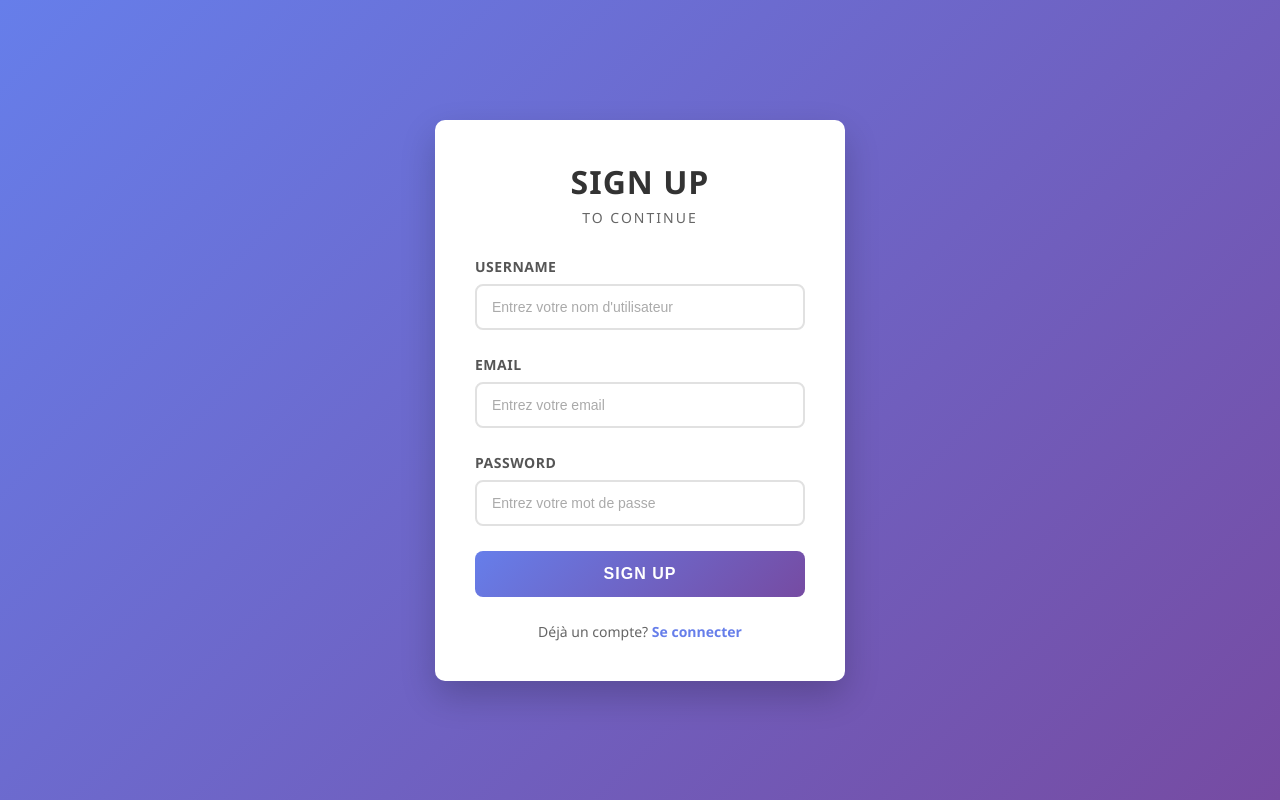
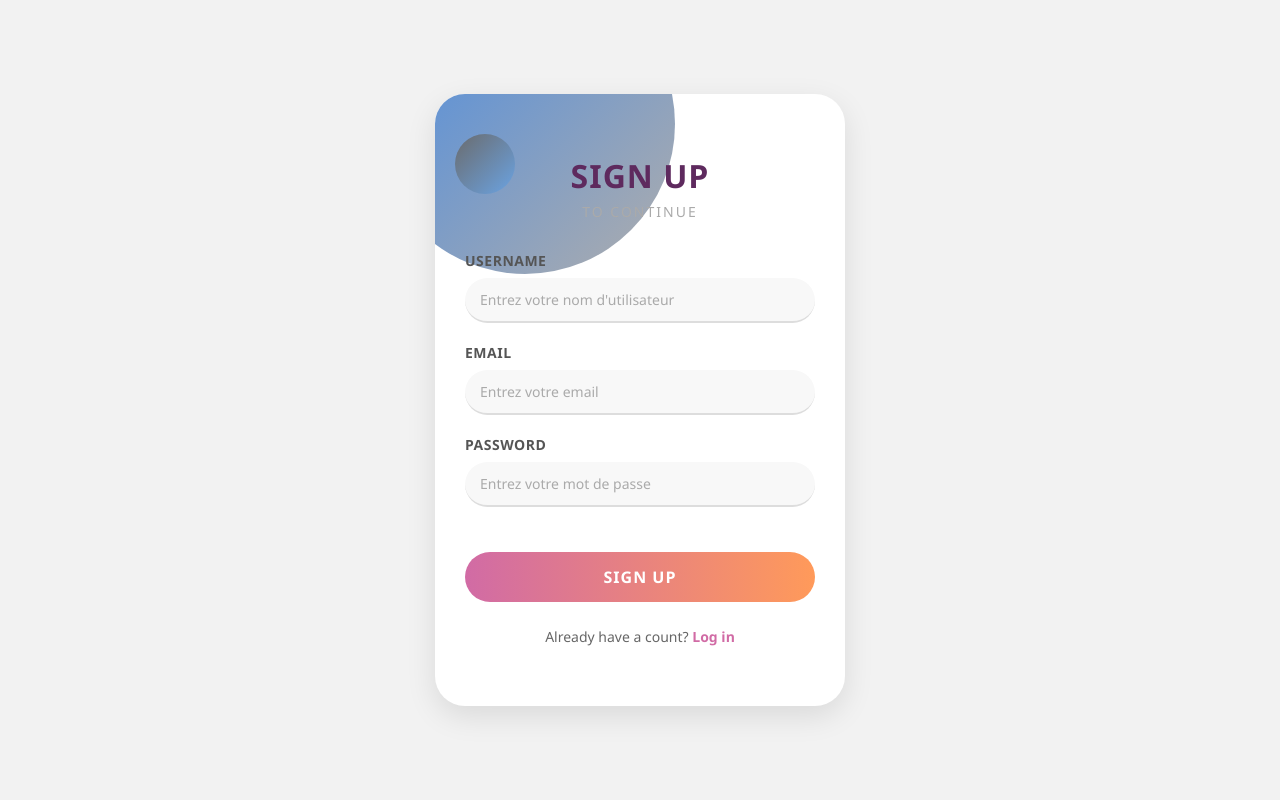
Before and after one commit to laribi083/projet, a web app: page /create in a window 1280 px wide. Run offline with its HTML, style and script files only (its server is not run), Linux system fonts and the light colour scheme; data that the repository does not hold is empty.

Commit message:
Dernières modifications avant fusion

```diff
--- a/src/main/webapp/create.html
+++ b/src/main/webapp/create.html
@@ -1,14 +1,20 @@
+
 <!DOCTYPE html>
 <html lang="fr">
 <head>
     <meta charset="UTF-8">
     <meta name="viewport" content="width=device-width, initial-scale=1.0">
     <title>Inscription - Modèle Mémoire</title>
-    <link rel="stylesheet" href="create.css">
+    <link rel="stylesheet" href="css/create.css">
 </head>
 <body>
     <div class="container">
         <div class="signup-box">
+            <!-- Cercles décoratifs -->
+            <div class="gradient-top"></div>
+            <div class="gradient-small"></div>
+
+            <div class="content">
                 <h1>SIGN UP</h1>
                 <p class="subtitle">TO CONTINUE</p>
 
@@ -31,10 +37,11 @@
                     <button type="submit" class="signup-btn">SIGN UP</button>
                 </form>
 
-            <p class="login-link">Déjà un compte? <a href="login.html">Se connecter</a></p>
+                <p class="login-link">Already have a count? <a href="login.html">Log in</a></p>
+            </div>
         </div>
     </div>
 
-    <script src="create.js"></script>
+    <script src="js/create.js"></script>
 </body>
 </html>
--- a/src/main/webapp/css/create.css
+++ b/src/main/webapp/css/create.css
@@ -2,42 +2,79 @@
     margin: 0;
     padding: 0;
     box-sizing: border-box;
+    font-family: 'Segoe UI', sans-serif;
 }
 
 body {
-    font-family: 'Segoe UI', Tahoma, Geneva, Verdana, sans-serif;
-    background: linear-gradient(135deg, #667eea 0%, #764ba2 100%);
-    min-height: 100vh;
+    height: 100vh;
     display: flex;
     justify-content: center;
     align-items: center;
+    background: #f2f2f2;
+    margin: 0;
+    overflow: hidden;
 }
 
 .container {
     width: 100%;
     max-width: 450px;
     padding: 20px;
+    position: relative;
 }
 
 .signup-box {
     background: white;
-    border-radius: 10px;
-    padding: 40px;
-    box-shadow: 0 15px 35px rgba(0, 0, 0, 0.2);
+    border-radius: 0px;
+    padding: 60px 30px;
+    box-shadow: none;
+    position: relative;
+    overflow: hidden;
+    width: 100%;
+}
+
+/* Cercles de gradient */
+.gradient-top {
+    position: absolute;
+    top: -120px;
+    left: -60px;
+    width: 300px;
+    height: 300px;
+    background: linear-gradient(135deg, #458ae4, #afadac);
+    border-radius: 50%;
+    z-index: 1;
+}
+
+.gradient-small {
+    position: absolute;
+    top: 40px;
+    left: 20px;
+    width: 60px;
+    height: 60px;
+    background: linear-gradient(135deg, #6a6b6d, #6ba3e2);
+    border-radius: 50%;
+    z-index: 1;
+}
+
+.content {
+    position: relative;
+    z-index: 2;
+    max-width: 400px;
+    margin: 0 auto;
+    top: 0;
 }
 
 h1 {
     text-align: center;
-    color: #333;
+    margin-bottom: 5px;
+    color: #5e2a5e;
     font-size: 32px;
     font-weight: 700;
-    margin-bottom: 5px;
     letter-spacing: 1px;
 }
 
 .subtitle {
     text-align: center;
-    color: #666;
+    color: #aaa;
     font-size: 14px;
     margin-bottom: 30px;
     text-transform: uppercase;
@@ -45,7 +82,8 @@ h1 {
 }
 
 .input-group {
-    margin-bottom: 25px;
+    margin-bottom: 20px;
+    position: relative;
 }
 
 label {
@@ -61,16 +99,18 @@ label {
 input {
     width: 100%;
     padding: 12px 15px;
-    border: 2px solid #e1e1e1;
-    border-radius: 8px;
-    font-size: 16px;
-    transition: all 0.3s ease;
+    border: none;
+    border-bottom: 2px solid #ddd;
     outline: none;
+    font-size: 14px;
+    transition: 0.3s;
+    border-radius: 25px;
+    background: #f8f8f8;
 }
 
 input:focus {
-    border-color: #667eea;
-    box-shadow: 0 0 0 3px rgba(102, 126, 234, 0.1);
+    border-color: #d16ba5;
+    background: white;
 }
 
 input::placeholder {
@@ -81,21 +121,22 @@ input::placeholder {
 .signup-btn {
     width: 100%;
     padding: 14px;
-    background: linear-gradient(135deg, #667eea 0%, #764ba2 100%);
+    border: none;
+    border-radius: 30px;
+    background: linear-gradient(90deg, #d16ba5, #ff9a5a);
     color: white;
-    border: none;
-    border-radius: 8px;
     font-size: 16px;
+    margin-top: 25px;
+    cursor: pointer;
+    transition: 0.3s;
     font-weight: 600;
     text-transform: uppercase;
     letter-spacing: 1px;
-    cursor: pointer;
-    transition: transform 0.3s ease, box-shadow 0.3s ease;
 }
 
 .signup-btn:hover {
+    opacity: 0.9;
     transform: translateY(-2px);
-    box-shadow: 0 5px 20px rgba(102, 126, 234, 0.4);
 }
 
 .signup-btn:active {
@@ -105,45 +146,41 @@ input::placeholder {
 .login-link {
     text-align: center;
     margin-top: 25px;
+    font-size: 14px;
     color: #666;
-    font-size: 14px;
 }
 
 .login-link a {
-    color: #667eea;
+    color: #d16ba5;
     text-decoration: none;
     font-weight: 600;
     transition: color 0.3s ease;
 }
 
 .login-link a:hover {
-    color: #764ba2;
+    color: #ff9a5a;
     text-decoration: underline;
 }
 
-/* Styles pour les messages d'erreur */
+/* Messages d'erreur et succès */
 .error-message {
     color: #e74c3c;
     font-size: 13px;
     margin-top: 5px;
     display: none;
+    padding-left: 15px;
 }
 
 input.error {
     border-color: #e74c3c;
+    background: #fff0f0;
 }
 
-input.error:focus {
-    border-color: #e74c3c;
-    box-shadow: 0 0 0 3px rgba(231, 76, 60, 0.1);
-}
-
-/* Message de succès */
 .success-message {
     background-color: #4CAF50;
     color: white;
     padding: 10px;
-    border-radius: 5px;
+    border-radius: 25px;
     margin-top: 20px;
     text-align: center;
     animation: fadeIn 0.5s ease-in-out;
@@ -163,7 +200,21 @@ input.error:focus {
 /* Responsive */
 @media (max-width: 480px) {
     .signup-box {
-        padding: 30px 20px;
+        padding: 40px 20px;
+    }
+
+    .gradient-top {
+        width: 200px;
+        height: 200px;
+        top: -80px;
+        left: -40px;
+    }
+
+    .gradient-small {
+        width: 40px;
+        height: 40px;
+        top: 30px;
+        left: 10px;
     }
 
     h1 {
@@ -181,4 +232,13 @@ input.error:focus {
     .signup-btn {
         padding: 12px;
     }
+
 }
+.signup-box {
+    background: white;
+    border-radius: 30px;  /* Augmentez cette valeur pour plus d'arrondi */
+    padding: 60px 30px;
+    position: relative;
+    overflow: hidden;
+    box-shadow: 0 10px 30px rgba(0,0,0,0.1); /* Ajoute une ombre légère */
+}
```
Lines whose indentation alone changed are shown as unchanged.
